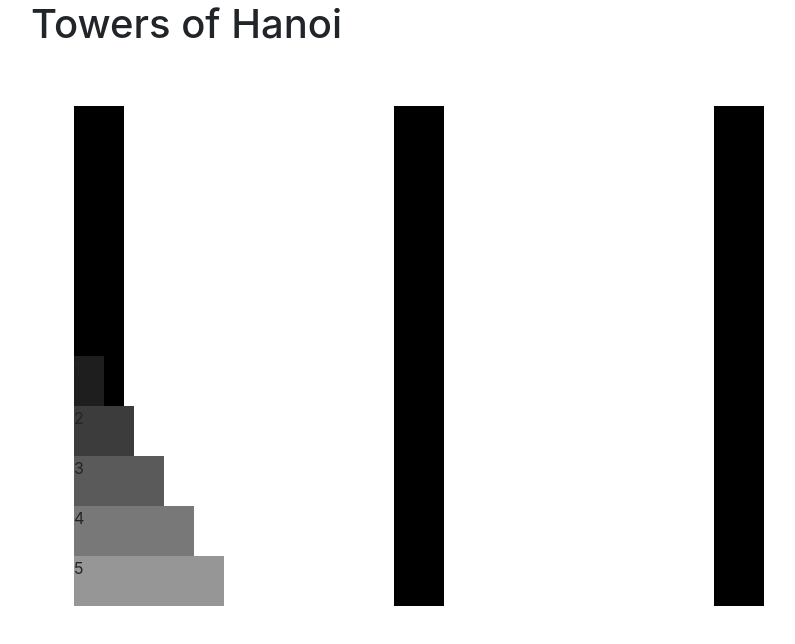
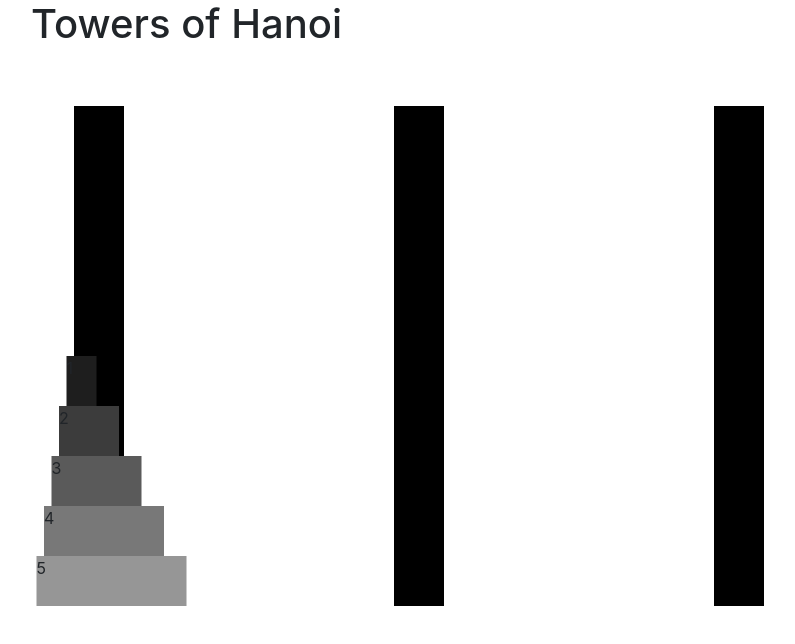
Before and after one commit to curtisyungen/tower-of-hanoi, a React (Create React App) app: page / in a window 1280 px wide. Shown: the top 644 px of the page, without its empty margins (54-849 px from the left). Built offline with nearby package versions, Linux system fonts and the light colour scheme.

Commit message:
Add files via upload

```diff
--- a/src/components/ring.js
+++ b/src/components/ring.js
@@ -13,6 +13,7 @@ const Ring = ({ ringId, vertPosition, tower, clickRing }) => {
                 height: "50px",
                 left: `${tower * 25}%`,
                 position: "absolute",
+                transform: "translate(-25%)",
                 width: `${ringId * 30}px`,
                 zIndex: 10,
             }}
```
